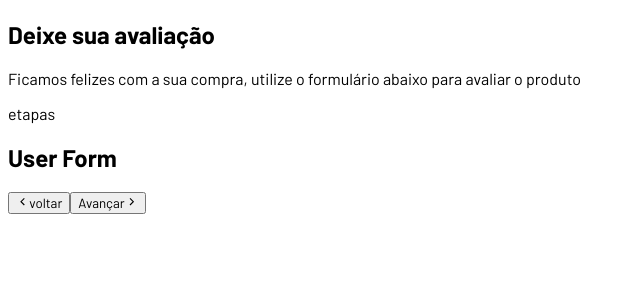
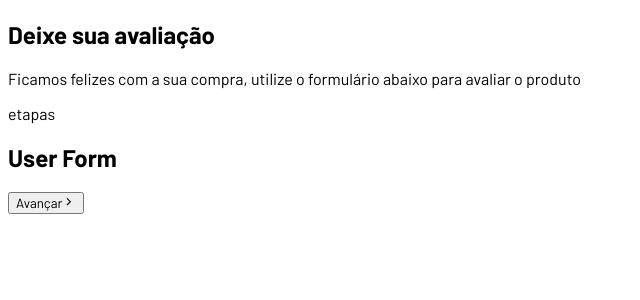
Before and after one commit to aldosds/formulario-multistep-react, a React (Vite) app: page / in a window 1280 px wide. Shown: the top 300 px of the page, without its empty margins (0-640 px from the left). Built offline with nearby package versions, Linux system fonts and the light colour scheme.

Commit message:
Functionalities for changing stages have been created

```diff
--- a/src/App.jsx
+++ b/src/App.jsx
@@ -1,4 +1,5 @@
 import { GrFormNext, GrFormPrevious } from "react-icons/gr";
+import { FiSend } from "react-icons/fi";
 
 import UserForm from "./components/UseForm/UseForm";
 import ReviewForm from "./components/ReviewForm/ReviewForm";
@@ -11,7 +12,8 @@
 function App() {
   const formComponents = [<UserForm />, <ReviewForm />, <Thanks />];
 
-  const { currentStep, currentComponent } = useForm(formComponents);
+  const { currentStep, currentComponent, changeStep, isLastStep, isFirstStep } =
+    useForm(formComponents);
 
   return (
     <div className="app">
@@ -24,17 +26,26 @@
       </div>
       <div className="form-container">
         <p>etapas</p>
-        <form>
+        <form onSubmit={(e) => changeStep(currentStep + 1, e)}>
           <div className="inputs-container">{currentComponent}</div>
           <div className="actions">
-            <button type="button">
+            {!isFirstStep && (
+              <button type="button" onClick={() => changeStep(currentStep - 1)}>
                 <GrFormPrevious />
                 <span>voltar</span>
               </button>
+            )}
+            {!isLastStep ? (
               <button type="submit">
                 <span>Avançar</span>
                 <GrFormNext />
               </button>
+            ) : (
+              <button type="button">
+                <span>Enviar</span>
+                <FiSend />
+              </button>
+            )}
           </div>
         </form>
       </div>
--- a/src/hooks/useForms.jsx
+++ b/src/hooks/useForms.jsx
@@ -3,8 +3,19 @@
 export function useForm(steps) {
   const [currentStep, setCurrentStep] = useState(0);
 
+  function changeStep(i, e) {
+    if (e) e.preventDefault();
+
+    if (i < 0 || i >= steps.length) return;
+
+    setCurrentStep(i);
+  }
+
   return {
     currentStep,
     currentComponent: steps[currentStep],
+    changeStep,
+    isLastStep: currentStep + 1 === steps.length ? true : false,
+    isFirstStep: currentStep === 0 ? true : false,
   };
 }
```
Lines whose indentation alone changed are shown as unchanged.
